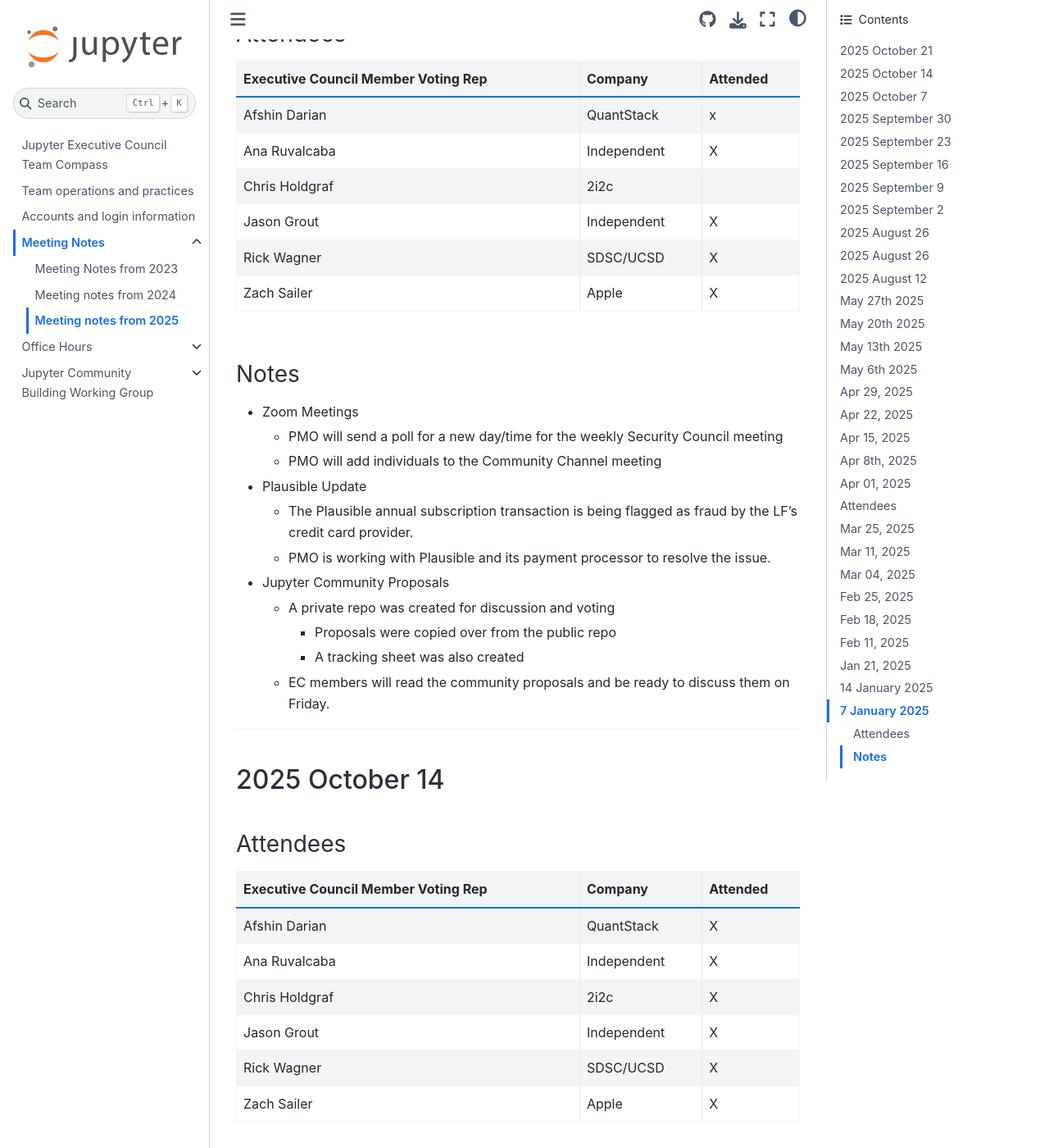
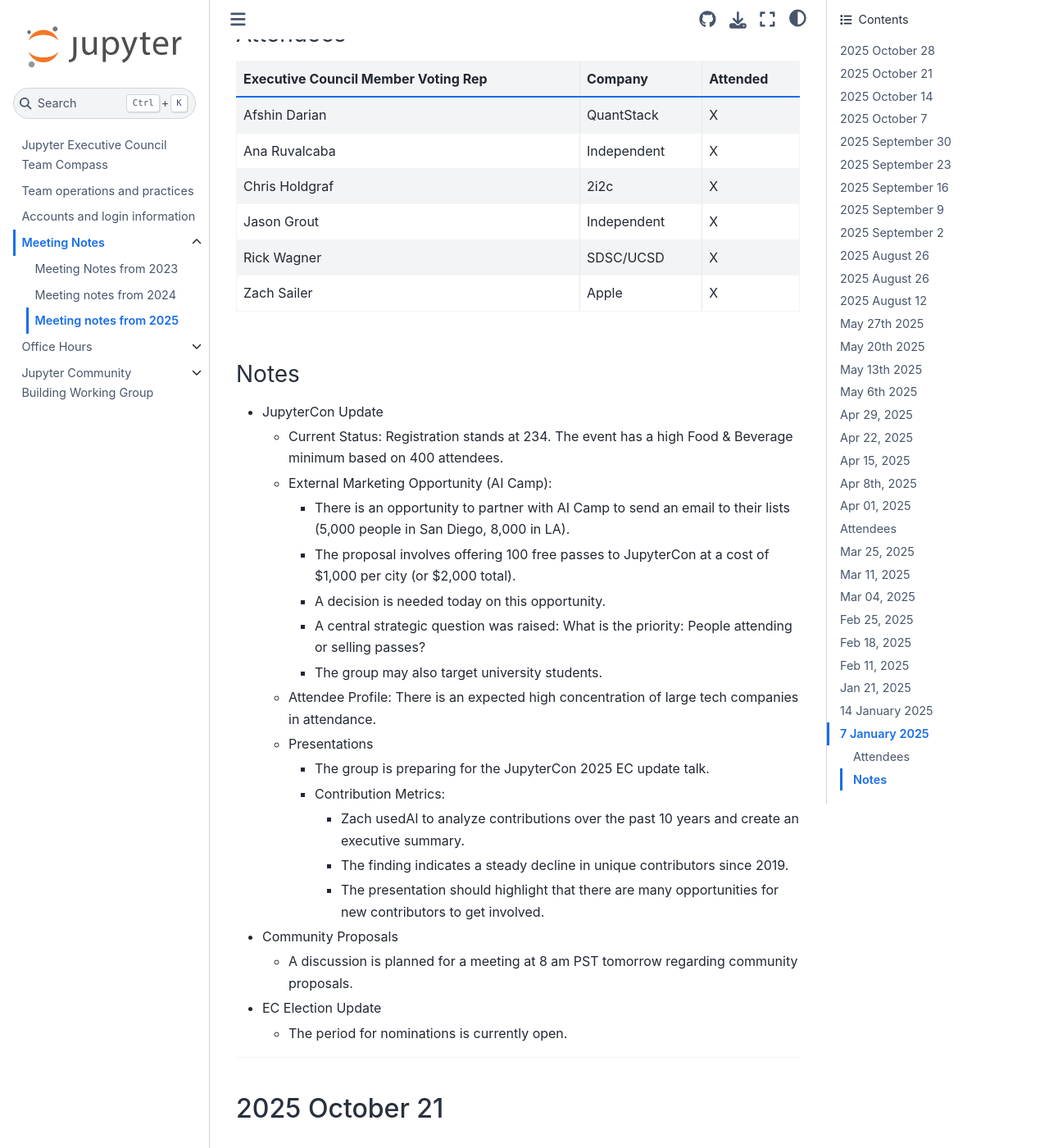
Before and after one commit to jupyter-governance/ec-team-compass, a Sphinx documentation site: the page built from docs/meeting_notes/2025.md, in a window 1280 px wide and 1400 px high, scrolled down 218 px. Shown: the whole window at 82% size. Built offline with Sphinx 7.4.7 and the Sphinx Book theme 1.1.4, drawn with Linux system fonts in a browser that asks for light colours.

Commit message:
meeting minutes from oct 21 (#160) ATD added oct 28 (#166)
Signed-off-by: Tom Slanda <jesus_slanda@yahoo.com>
Co-authored-by: Tom Slanda <jesus_slanda@yahoo.com>

```diff
--- a/docs/meeting_notes/2025.md
+++ b/docs/meeting_notes/2025.md
@@ -1,4 +1,41 @@
 # Meeting notes from 2025
+
+## 2025 October 28
+
+### Attendees
+
+| Executive Council Member Voting Rep  | Company | Attended |
+| ------------- | ------------- | ------------- |
+| Afshin Darian | QuantStack | X |
+| Ana Ruvalcaba | Independent | X |
+| Chris Holdgraf | 2i2c | X |
+| Jason Grout | Independent | X |
+| Rick Wagner | SDSC/UCSD | X |
+| Zach Sailer | Apple | X |
+
+### Notes
+
+* JupyterCon Update
+    * Current Status: Registration stands at 234. The event has a high Food & Beverage minimum based on 400 attendees.
+    * External Marketing Opportunity (AI Camp):
+        * There is an opportunity to partner with AI Camp to send an email to their lists (5,000 people in San Diego, 8,000 in LA).
+        * The proposal involves offering 100 free passes to JupyterCon at a cost of $1,000 per city (or $2,000 total).
+        * A decision is needed today on this opportunity.
+        * A central strategic question was raised: What is the priority: People attending or selling passes?
+        * The group may also target university students.
+    * Attendee Profile: There is an expected high concentration of large tech companies in attendance.
+    * Presentations
+        * The group is preparing for the JupyterCon 2025 EC update talk.
+        * Contribution Metrics:
+            * Zach usedAI to analyze contributions over the past 10 years and create an executive summary.
+            * The finding indicates a steady decline in unique contributors since 2019.
+            * The presentation should highlight that there are many opportunities for new contributors to get involved.
+* Community Proposals
+    * A discussion is planned for a meeting at 8 am PST tomorrow regarding community proposals.
+* EC Election Update
+    * The period for nominations is currently open.
+
+---
 
 ## 2025 October 21
 
```
